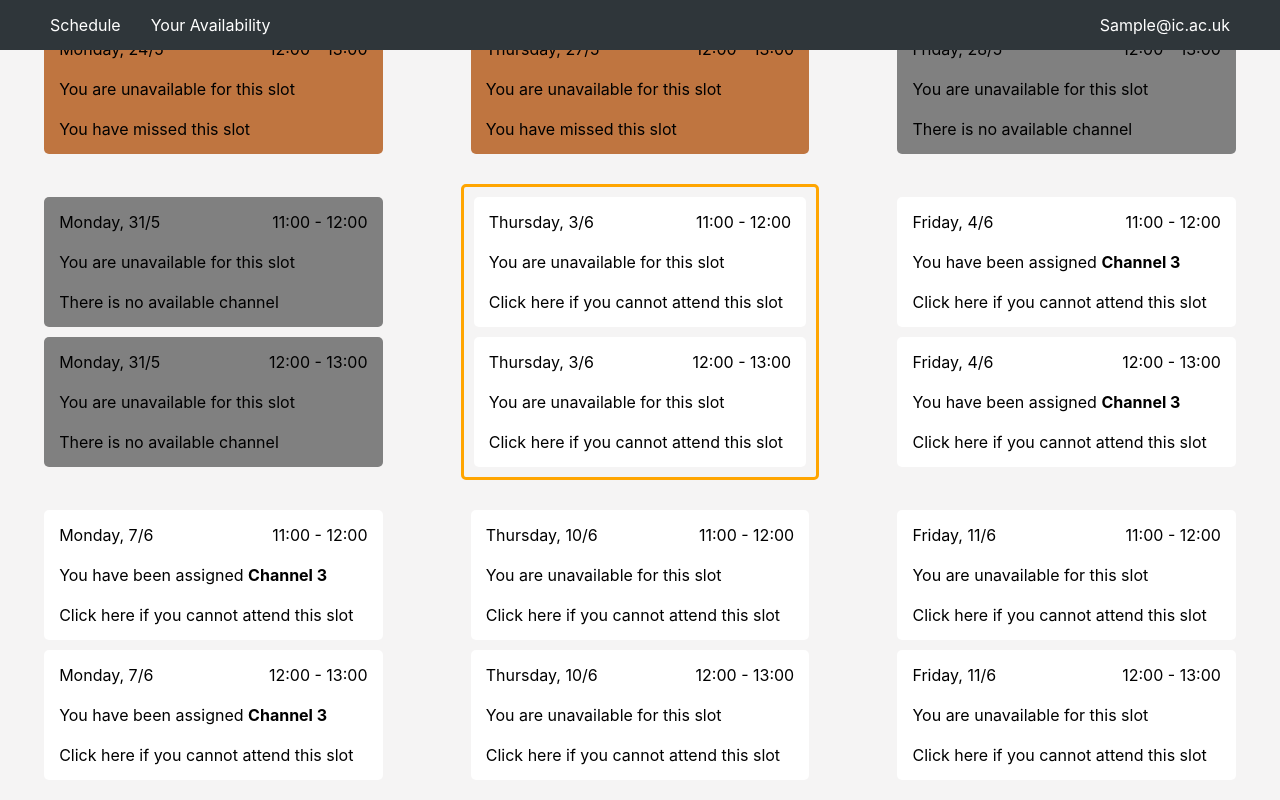
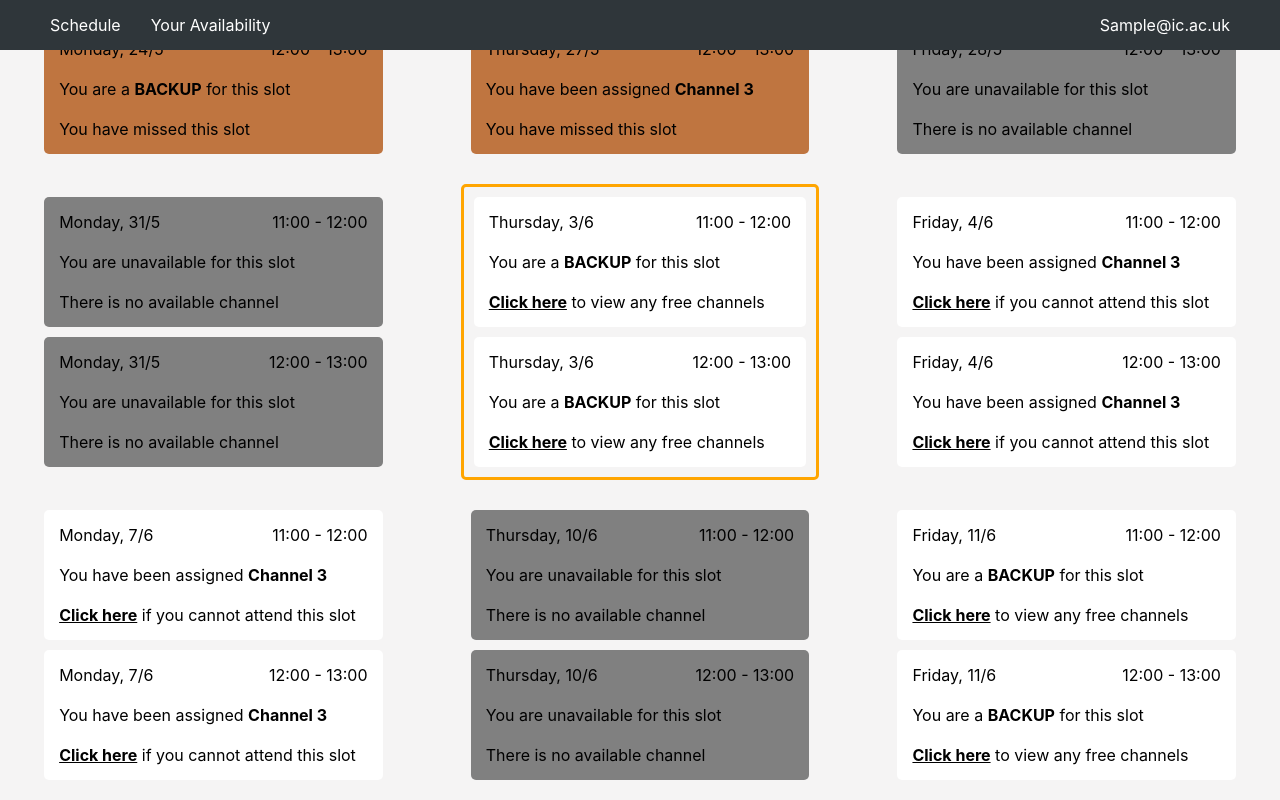
Before and after one commit to TiberiuBucur/Ta-Management-App, a React (Create React App) app in the folder src/client/: page /login in a window 1280 px wide. Both pictures are taken after typing "Sample" into the empty fields and a click on the input "Submit". Shown: the part 893-1693 px from the top of the page. Built offline with nearby package versions, Linux system fonts and the light colour scheme; no server answers.

Commit message:
[andrei, tiberiu, mihnea] Fix slot messages

```diff
--- a/src/client/src/ta/Slot.ts
+++ b/src/client/src/ta/Slot.ts
@@ -1,6 +1,7 @@
 type SlotAssignment = number | "backup" | "none";
 
-type SlotStatus = "UNAVAILABLE"
+type SlotStatus =
+  | "UNAVAILABLE"
   | "ASSIGNED"
   | "CLAIMED"
   | "MISSED"
@@ -12,7 +13,7 @@ type Slot = {
   startH: string;
   endH: string;
   assignment: SlotAssignment;
-  status: string;
+  status: SlotStatus;
   date: {
     day: number;
     month: number;
@@ -21,23 +22,16 @@ type Slot = {
 };
 
 export const slotFromJson = (json: any): Slot => {
-  let {
-    slot_id,
-    day,
-    start_hour,
-    end_hour,
-    assignment,
-    status,
-    date,
-  } = json;
+  let { slot_id, day, start_hour, end_hour, assignment, status, date } = json;
 
   assignment = assignment || "none";
   let ass: SlotAssignment;
-    if (typeof assignment === "number") {
-      ass = assignment as number;
-    } else {
-      ass = assignment as SlotAssignment;
-    }
+  if (typeof assignment === "number") {
+    ass = assignment as number;
+  } else {
+    ass = assignment as SlotAssignment;
+  }
+
   return {
     id: slot_id as number,
     day: day as string,
@@ -63,6 +57,7 @@ export const slots = {
       start_hour: "11:00",
       end_hour: "12:00",
       status: "MISSED",
+      assignment: "backup",
       date: {
         day: 29,
         month: 5,
@@ -77,6 +72,7 @@ export const slots = {
       start_hour: "12:00",
       end_hour: "13:00",
       status: "MISSED",
+      assignment: "backup",
       date: {
         day: 29,
         month: 5,
@@ -121,6 +117,7 @@ export const slots = {
       start_hour: "11:00",
       end_hour: "12:00",
       status: "UNAVAILABLE",
+      assignment: "none",
       date: {
         day: 21,
         month: 5,
@@ -135,6 +132,7 @@ export const slots = {
       start_hour: "12:00",
       end_hour: "13:00",
       status: "UNAVAILABLE",
+      assignment: "none",
       date: {
         day: 21,
         month: 5,
@@ -149,6 +147,7 @@ export const slots = {
       start_hour: "11:00",
       end_hour: "12:00",
       status: "READY_TO_CLAIM",
+      assignment: "backup",
       date: {
         day: 24,
         month: 5,
@@ -163,6 +162,7 @@ export const slots = {
       start_hour: "12:00",
       end_hour: "13:00",
       status: "MISSED",
+      assignment: "backup",
       date: {
         day: 24,
         month: 5,
@@ -177,6 +177,7 @@ export const slots = {
       start_hour: "11:00",
       end_hour: "12:00",
       status: "MISSED",
+      assignment: 3,
       date: {
         day: 27,
         month: 5,
@@ -191,6 +192,7 @@ export const slots = {
       start_hour: "12:00",
       end_hour: "13:00",
       status: "MISSED",
+      assignment: 3,
       date: {
         day: 27,
         month: 5,
@@ -205,6 +207,7 @@ export const slots = {
       start_hour: "11:00",
       end_hour: "12:00",
       status: "UNAVAILABLE",
+      assignment: "none",
       date: {
         day: 28,
         month: 5,
@@ -219,6 +222,7 @@ export const slots = {
       start_hour: "12:00",
       end_hour: "13:00",
       status: "UNAVAILABLE",
+      assignment: "none",
       date: {
         day: 28,
         month: 5,
@@ -233,6 +237,7 @@ export const slots = {
       start_hour: "11:00",
       end_hour: "12:00",
       status: "UNAVAILABLE",
+      assignment: "none",
       date: {
         day: 31,
         month: 5,
@@ -247,6 +252,7 @@ export const slots = {
       start_hour: "12:00",
       end_hour: "13:00",
       status: "UNAVAILABLE",
+      assignment: "none",
       date: {
         day: 31,
         month: 5,
@@ -261,6 +267,7 @@ export const slots = {
       start_hour: "11:00",
       end_hour: "12:00",
       status: "ASSIGNED",
+      assignment: "backup",
       date: {
         day: 3,
         month: 6,
@@ -275,6 +282,7 @@ export const slots = {
       start_hour: "12:00",
       end_hour: "13:00",
       status: "ASSIGNED",
+      assignment: "backup",
       date: {
         day: 3,
         month: 6,
@@ -348,7 +356,8 @@ export const slots = {
       day: "Thursday",
       start_hour: "11:00",
       end_hour: "12:00",
-      status: "ASSIGNED",
+      status: "UNAVAILABLE",
+      assignment: "none",
       date: {
         day: 10,
         month: 6,
@@ -362,7 +371,8 @@ export const slots = {
       day: "Thursday",
       start_hour: "12:00",
       end_hour: "13:00",
-      status: "ASSIGNED",
+      status: "UNAVAILABLE",
+      assignment: "none",
       date: {
         day: 10,
         month: 6,
@@ -378,6 +388,7 @@ export const slots = {
       start_hour: "11:00",
       end_hour: "12:00",
       status: "ASSIGNED",
+      assignment: "backup",
       date: {
         day: 11,
         month: 6,
@@ -392,6 +403,7 @@ export const slots = {
       start_hour: "12:00",
       end_hour: "13:00",
       status: "ASSIGNED",
+      assignment: "backup",
       date: {
         day: 11,
         month: 6,
--- a/src/client/src/ta/SlotBox.css
+++ b/src/client/src/ta/SlotBox.css
@@ -10,6 +10,11 @@
   flex-direction: row;
   align-items: center;
   justify-content: space-between;
+}
+
+.slot-box a {
+  text-decoration: underline;
+  font-weight: bold;
 }
 
 .ASSIGNED {
--- a/src/client/src/ta/SlotBox.tsx
+++ b/src/client/src/ta/SlotBox.tsx
@@ -26,11 +26,16 @@ const SlotBox = ({ slot }: { slot: Slot }) => {
     }
   };
   const getExtraText = ({ assignment, status }: Slot): JSX.Element => {
-    switch (status.toLowerCase()) {
+    switch ((status as string).toLowerCase()) {
       case "missed":
         return <span>You have missed this slot</span>;
       case "ready_to_claim":
-        return <span>Click here to claim for this work hour</span>;
+        return (
+          <span>
+            <a href="https://www.google.com">Click here</a> to claim for this
+            work hour
+          </span>
+        );
       case "claimed":
         return <span>This work hour is claimed</span>;
       case "unavailable":
@@ -38,7 +43,7 @@ const SlotBox = ({ slot }: { slot: Slot }) => {
       default:
         return (
           <span>
-            <a href="google.com">Click here</a>
+            <a href="https://www.google.com">Click here</a>
             {assignment === "backup"
               ? " to view any free channels"
               : " if you cannot attend this slot"}
```
